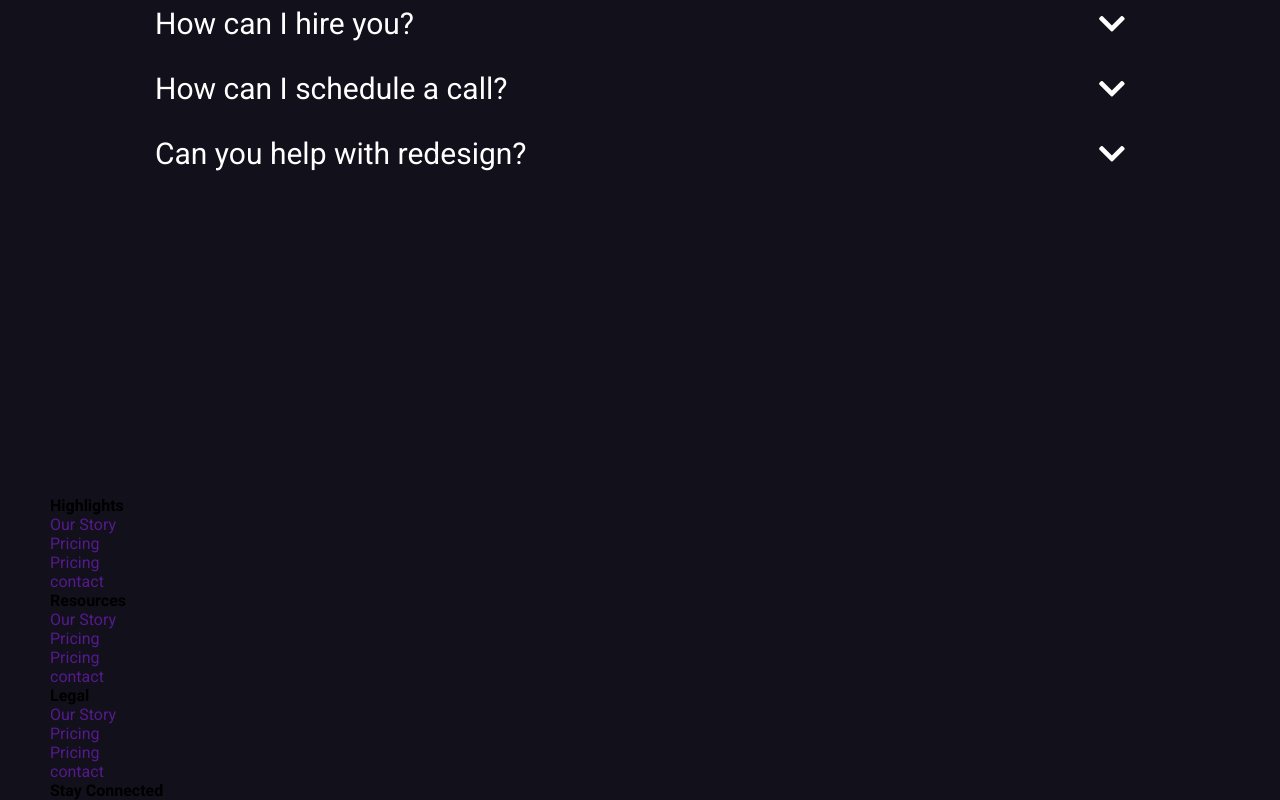
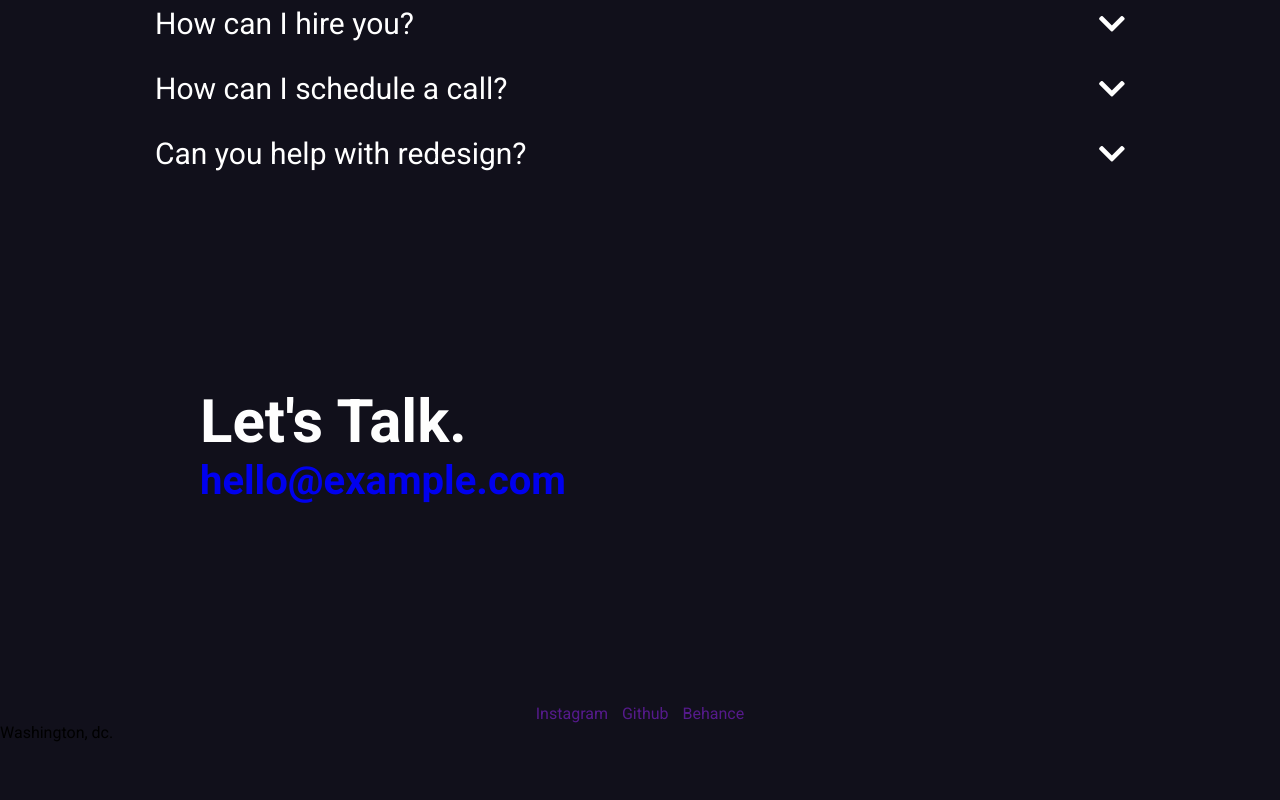
Before and after one commit to barbaracallahan/modern-theme, a plain HTML site: page index.html in a window 1280 px wide. Shown: the part 3358-4158 px from the top of the page. After the commit the page ends 4100 px from the top, so only its background shows below. Drawn offline with Linux system fonts and the light colour scheme.

Commit message:
footer V

```diff
--- a/index.html
+++ b/index.html
@@ -150,49 +150,27 @@
             <p>Start With An Online Course.An online tutorial is probably the best way to learn JavaScript.If you're serious about learning fast, efficiently and without missing any important information, then you should consider enrolling in an online course.</p>
         </div>
 </section>
-<footer class="footer theme-bg-primary">
-    <div class="container py-5">
-        <div class="row" style="margin-left:50px">
-            <div class="col-lg-3">
-               <h4 class="col-heading">Highlights</h4>
-               <ul>
-                <li><a href="">Our Story</a></li>
-                <li><a href="">Pricing</a></li>
-                <li><a href="">Pricing</a></li>
-                <li><a href="">contact</a></li>
-               </ul>
-            </div>
+<footer class="footer">
+    <div class="footer-contacts">
+    <span>Let's Talk.</span>
+</div>
+<div class="footer-email">
+    <p><a href="mailto:hege@example.com">hello@example.com</a></p>
+</div>
+    <div class="footer-bottom">
+        <div class="footer-links">
+        <ul>
+            <li><a href="">Instagram</a></li>
+            <li><a href="">Github</a></li>
+            <li><a href="">Behance</a></li>
+        </ul>
+    </div>
 
-            <div class="col-lg-3">
-                <h4 class="col-heading">Resources</h4>
-                <ul>
-                 <li><a href="">Our Story</a></li>
-                 <li><a href="">Pricing</a></li>
-                 <li><a href="">Pricing</a></li>
-                 <li><a href="">contact</a></li>
-                </ul>
-             </div>
-
-             <div class="col-lg-3">
-                <h4 class="col-heading">Legal</h4>
-                <ul>
-                 <li><a href="">Our Story</a></li>
-                 <li><a href="">Pricing</a></li>
-                 <li><a href="">Pricing</a></li>
-                 <li><a href="">contact</a></li>
-                </ul>
-             </div>
-
-             <div class="col-lg-3">
-                <h4 class="col-heading">Stay Connected</h4>
-                <ul class="social-list">
-                    <li class="list-inline-item">
-                 <a href="">
-
-                 </a>
-
-                </li>
-                </ul>
+    <div class="footer-address">
+        <span>Washington, dc.</span>
+    </div>
+    </div>
+  </footer>
              </div>
 
         </div>
--- a/style.css
+++ b/style.css
@@ -325,6 +325,34 @@ p {
 }
 
 .questions-container2 {
-    margin: 150px;
+    margin: 50px 150px;
     background-color: #fff;
 }
+
+.footer-contacts {
+    font-size: 60px;
+    color: #fefefe;
+    font-weight: 700;
+    margin-left: 200px;
+    margin-top: 200px;
+}
+
+.footer-email {
+    font: 80px;
+    margin: 200px;
+    margin-top: auto;
+}
+
+.footer-links {
+    text-align: center;
+    display: inline;
+    position: relative;
+
+
+}
+.footer-links ul li {
+    display: inline;
+    padding: 5px;
+    color: #fefefe;
+
+}
```
